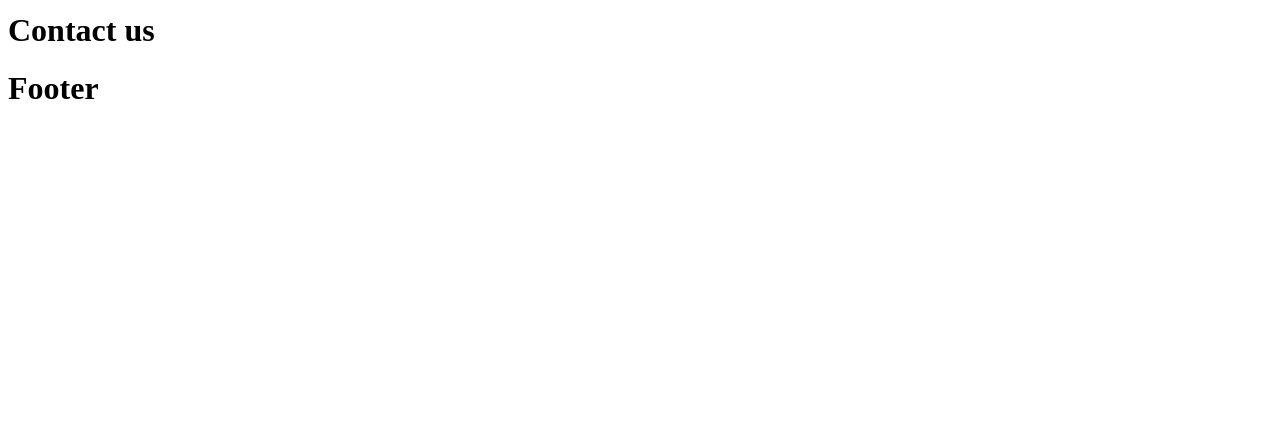
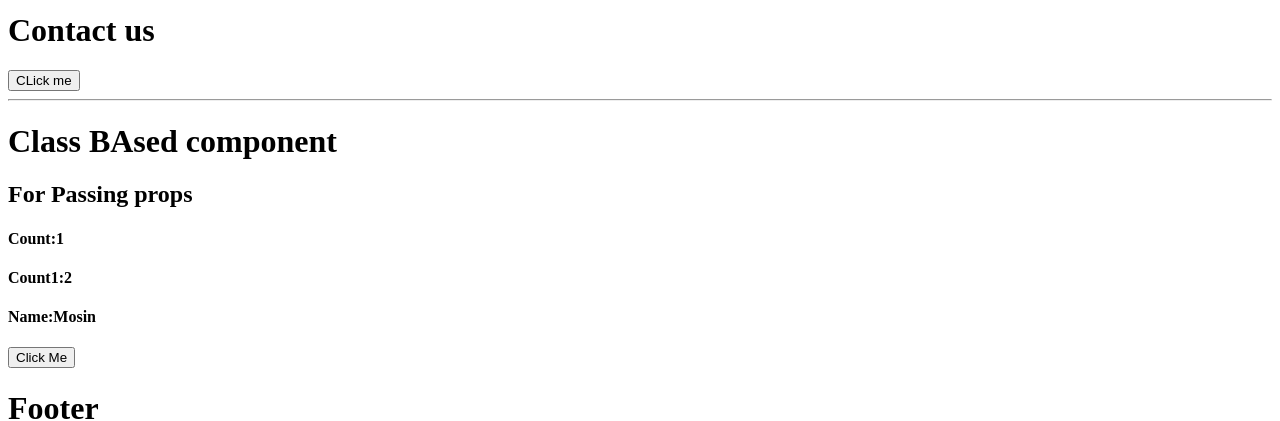
Before and after one commit to mosin74/FunFood, a React (Vite) app: page /Contact in a window 1280 px wide. Shown: the part 132-553 px from the top of the page. Built offline with nearby package versions, Linux system fonts and the light colour scheme.

Commit message:
ClassComp

```diff
--- a/src/App.js
+++ b/src/App.js
@@ -1,7 +1,7 @@
 
 import React, { Children } from 'react';
 import ReactDOM from 'react-dom/client';
-import  Body  from './component/Body.js';
+import Body from './component/Body.js';
 import { HeaderComponent } from './component/Header.js';
 import { FooterComponent } from './component/Footer.js';
 import { createBrowserRouter, Outlet, RouterProvider } from 'react-router-dom';
@@ -9,6 +9,7 @@ import Error from "./component/ErrorPage.js";
 import About from "./component/About.js";
 import Contact from "./component/Contact.js";
 import RestaurantMenu from './component/RestaurantMenu.js';
+import ClassComp from './component/ClassComp.js';
 
 
 
@@ -18,7 +19,7 @@ const AppLayout = () => (
         <HeaderComponent />
         {/* {here we have to provide outlet } */}
         {/* <Body /> */}
-        <Outlet/>
+        <Outlet />
         <FooterComponent />
     </>
 );
@@ -31,22 +32,29 @@ const appRouter = createBrowserRouter([
         children: [
             {
                 path: "/",
-                element: <Body/>,
+                element: <Body />,
                 errorElement: <Error />
             },
             {
                 path: "/About",
-                element: <About/>,
+                element: <About />,
                 errorElement: <Error />
             },
             {
                 path: "/Contact",
-                element: <Contact/>,
-                errorElement: <Error />
+                element: <Contact />,
+                errorElement: <Error />,
+                children: [
+                    {
+                        path: "ClassComp",
+                        element: <ClassComp />,
+                        errorElement: <Error />,
+                    }
+                ]
             },
             {
                 path: "/restaurant/:id",
-                element: <RestaurantMenu/>,
+                element: <RestaurantMenu />,
                 errorElement: <Error />
             },
         ]
--- /dev/null
+++ b/src/component/ClassComp.js
@@ -0,0 +1,34 @@
+import React from "react";
+
+class ClassComp extends React.Component {
+
+    constructor(props) {
+        super(props);
+        this.state = {
+         count :1,
+         count1:2
+        };
+    }
+    render() {
+        return (
+            <>
+                <h1>Class BAsed component </h1>
+                <h2>For Passing props</h2>
+                <h4>Count:{this.state.count}</h4>
+                <h4>Count1:{this.state.count1}</h4>
+
+                <h4>Name:{this.props.name}</h4>
+                <button onClick={()=>{
+                    this.setState({
+                        count:2,
+                        count1:0,
+
+                })}
+                }>Click Me</button>
+
+            </>
+        );
+    };
+}
+
+export default ClassComp;
--- a/src/component/Contact.js
+++ b/src/component/Contact.js
@@ -1,10 +1,21 @@
-const Contact =()=>
-{
-    return(
+
+import ClassComp from "./ClassComp";
+
+
+const Contact = () => {
+
+    return (
         <>
-        <h1>Contact us </h1>
+            <h1>Contact us </h1>
+                <button>CLick me</button>
+            <hr />
+            <ClassComp name={"Mosin" }/>
+
+
+
+
         </>
     )
 }
 
-export default  Contact;
+export default Contact;
```
